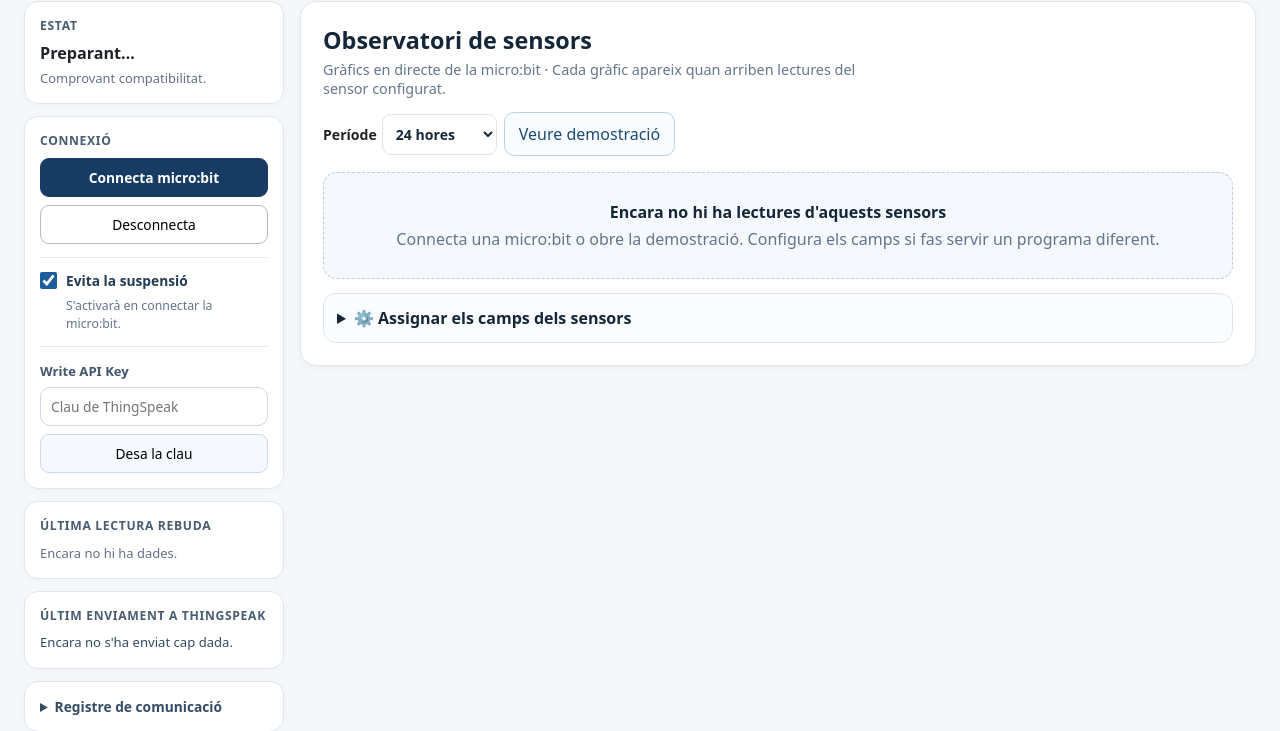
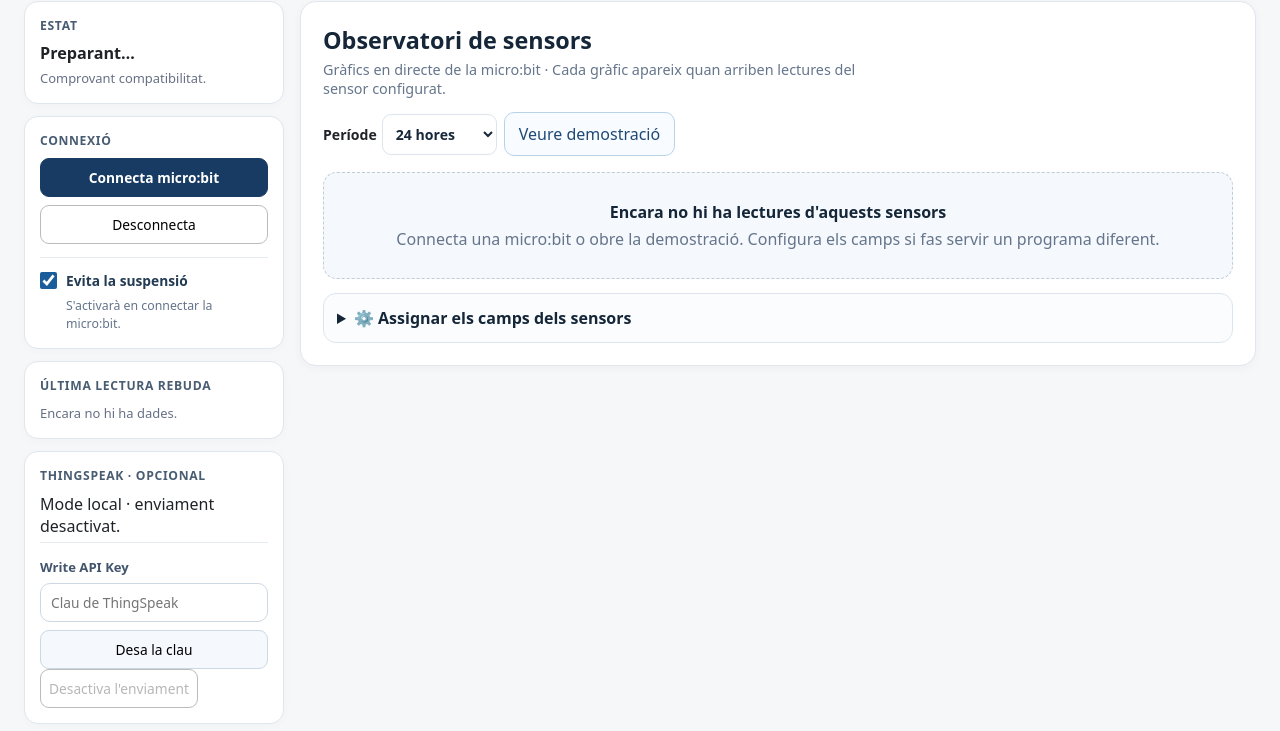
Before and after one commit to isanch45/microbit-thingspeak-pwa, a plain HTML site: page index.html in a window 1280 px wide. Shown: the part 92-823 px from the top of the page. Drawn offline with Linux system fonts and the light colour scheme.

Commit message:
Mode local sense clau ThingSpeak: index.html

```diff
--- a/index.html
+++ b/index.html
@@ -56,16 +56,22 @@
           </label>
           <div id="wakeLockStatus" class="wake-status" aria-live="polite">Comprovant…</div>
         </div>
-        <div class="sidebar-key">
-          <label for="apiKey">Write API Key</label>
-          <input id="apiKey" type="password" autocomplete="off" placeholder="Clau de ThingSpeak">
-          <button id="saveKey">Desa la clau</button>
-        </div>
       </section>
 
       <section class="card sidebar-recent">
         <div class="sidebar-label">Última lectura rebuda</div>
         <div id="lastData" class="muted">Encara no hi ha dades.</div>
+      </section>
+
+      <section class="card sidebar-cloud" aria-label="Enviament opcional a ThingSpeak">
+        <div class="sidebar-label">ThingSpeak · opcional</div>
+        <div id="cloudMode" class="cloud-mode" aria-live="polite">Mode local · enviament desactivat.</div>
+        <div class="sidebar-key">
+          <label for="apiKey">Write API Key</label>
+          <input id="apiKey" type="password" autocomplete="off" placeholder="Clau de ThingSpeak">
+          <button id="saveKey">Desa la clau</button>
+          <button id="disableCloud" disabled>Desactiva l'enviament</button>
+        </div>
       </section>
 
       <section class="card sidebar-sent" aria-label="Últim enviament a ThingSpeak">
```
